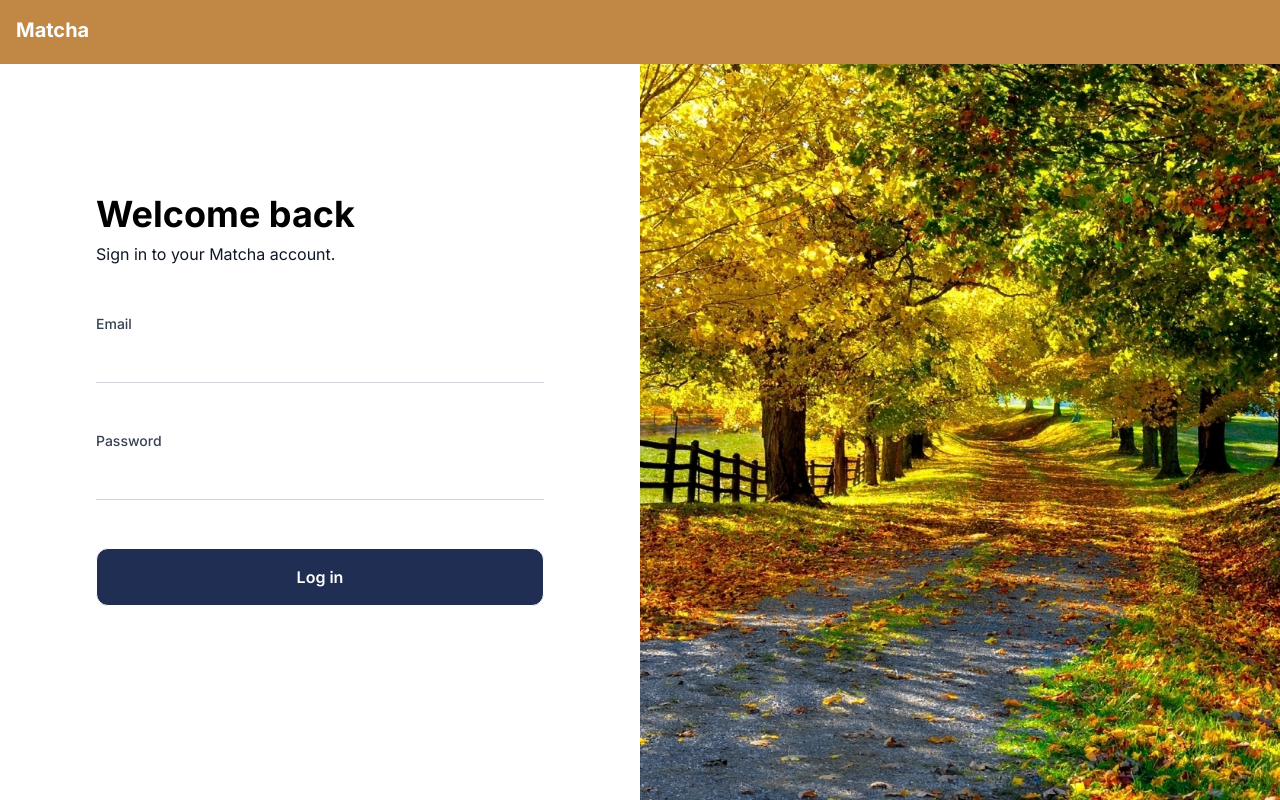
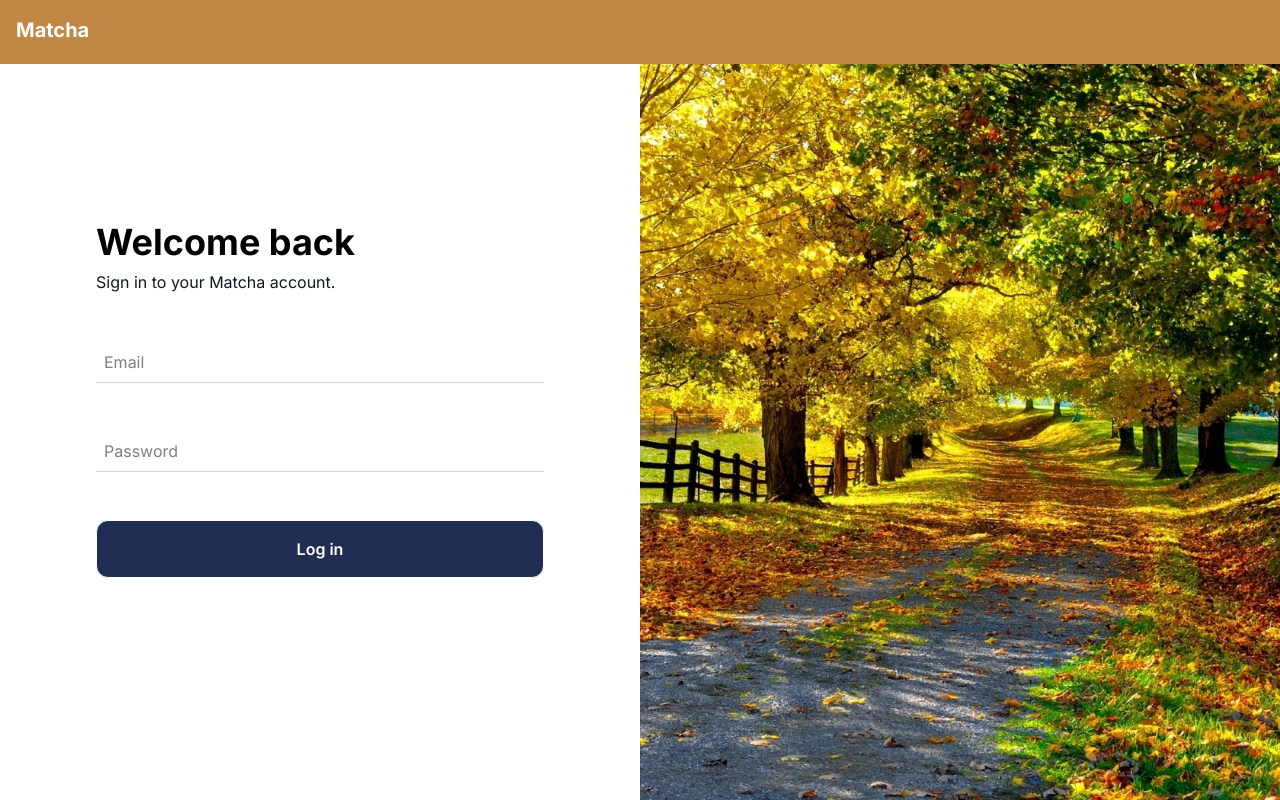
Before and after one commit to 42-matcha-dev/42-matcha, a Next.js app in the folder frontend/: page /login in a window 1280 px wide. Built offline with nearby package versions, Linux system fonts and the light colour scheme.

Commit message:
update: form label

```diff
--- a/frontend/src/app/components/LoginMain.tsx
+++ b/frontend/src/app/components/LoginMain.tsx
@@ -70,8 +70,8 @@ export default function LoginForm() {
         onSubmit={handleSubmit(onSubmit)}
         className="flex flex-1 flex-col max-w-md items-center gap-12">
           <Title title="Welcome back" subTitle="Sign in to your Matcha account."/>
-          <InputForm label="Email" type="text" error={errors.email} {...register("email")}/>
-          <InputForm label="Password" type="password" error={errors.password} {...register("password")}/>
+          <InputForm placeholder="Email" type="text" error={errors.email} {...register("email")}/>
+          <InputForm placeholder="Password" type="password" error={errors.password} {...register("password")}/>
           <NextButton text="Log in"/>
       </form>
     </div>
--- a/frontend/src/app/components/SignupMain.tsx
+++ b/frontend/src/app/components/SignupMain.tsx
@@ -66,9 +66,9 @@ export default function RegisterBasicForm() {
         onSubmit={handleSubmit(onSubmit)}
         className="flex flex-col items-center w-1/1.9 max-w-md p-5 gap-15">
           <Title title="Create your account" subTitle="Join Matcha – start by entering your email."/>
-          <InputForm label="Email" type="text" error={errors.email} {...register("email")}/>
-          <InputForm label="Password" type="password" error={errors.password} {...register("password")}/>
-          <InputForm label="RepeatPassword" type="password" error={errors.repeatPassword} {...register("repeatPassword")}/>
+          <InputForm placeholder="Email" type="text" error={errors.email} {...register("email")}/>
+          <InputForm placeholder="Password" type="password" error={errors.password} {...register("password")}/>
+          <InputForm placeholder="RepeatPassword" type="password" error={errors.repeatPassword} {...register("repeatPassword")}/>
           <NextButton text="Next"/>
       </form>
     </div>
```
